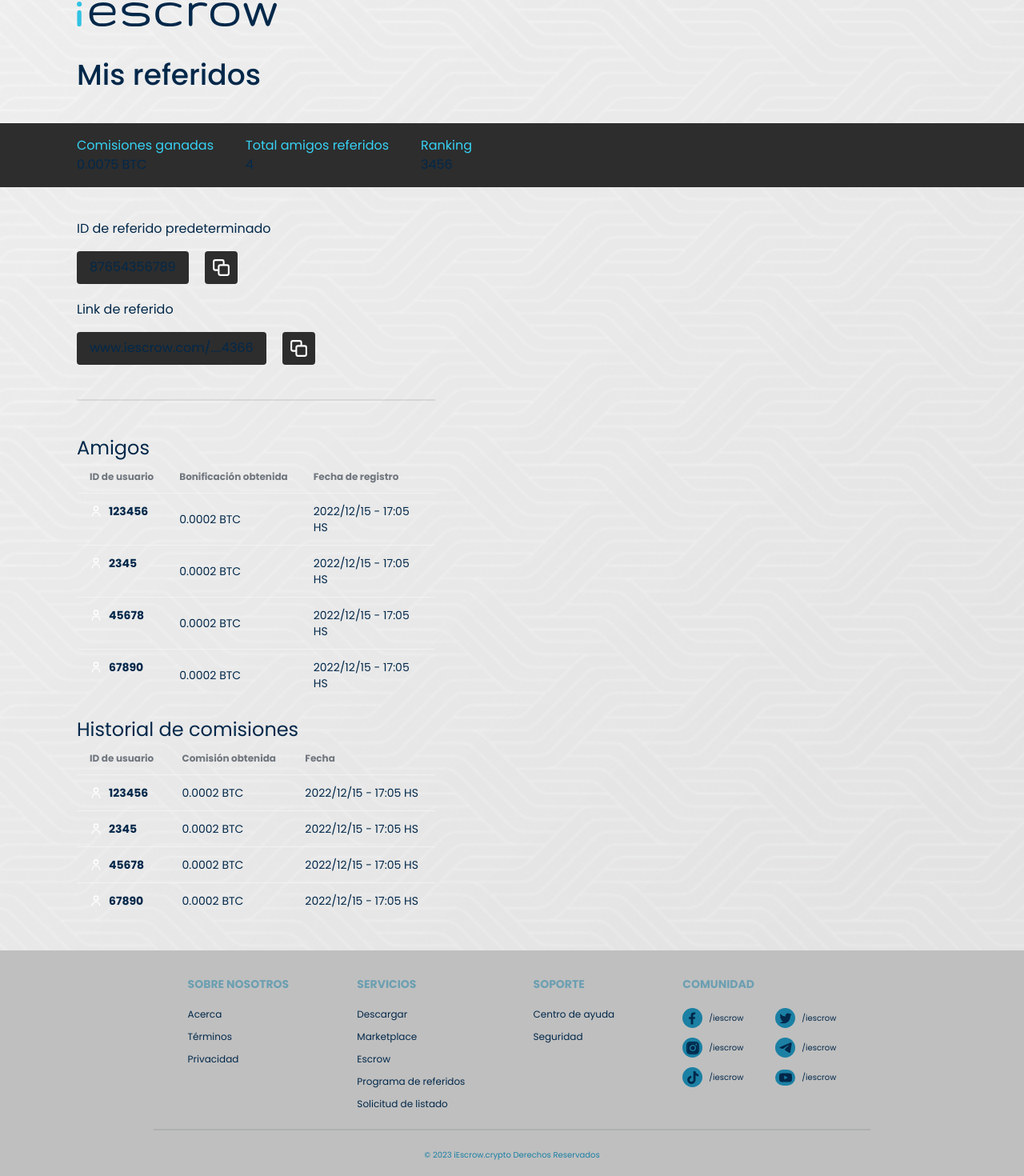
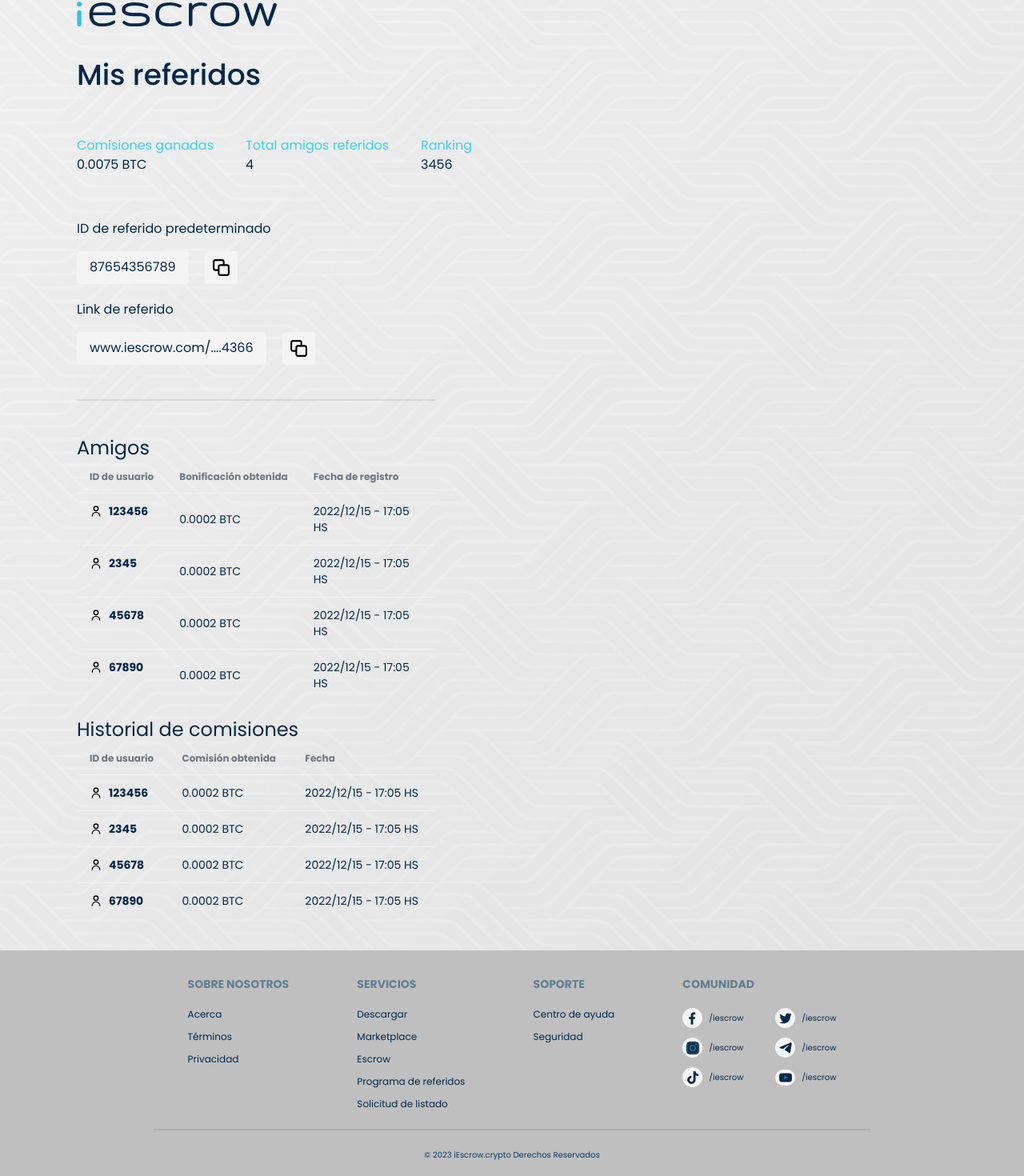
Before and after one commit to iEscrow/frontend, a Next.js app: page /referrals in a window 1280 px wide. Shown: the part 143-1613 px from the top of the page at 80% size. Built offline with nearby package versions, Linux system fonts and the light colour scheme.

Commit message:
[Add] light mode

```diff
--- a/src/app/components/Footer/footer.jsx
+++ b/src/app/components/Footer/footer.jsx
@@ -6,7 +6,7 @@
     <footer className=" hidden md:flex flex-col py-8 px-48 bg-gray dark:bg-black">
       <div className="flex justify-around text-xs">
       <div className="flex flex-col gap-3">
-        <span className="footer-title text-blue-2 text-sm">Sobre nosotros</span>
+        <span className="footer-title dark:text-blue-2 text-blue text-sm">Sobre nosotros</span>
         <Link href={"/"} className="link link-hover">
           Acerca
         </Link>
@@ -18,7 +18,7 @@
         </Link>
       </div>
       <div className="flex flex-col gap-3">
-        <span className="footer-title text-blue-2 text-sm">Servicios</span>
+        <span className="footer-title dark:text-blue-2 text-blue text-sm">Servicios</span>
         <Link href={"/"} className="link link-hover">
           Descargar
         </Link>
@@ -36,7 +36,7 @@
         </Link>
       </div>
       <div className="flex flex-col gap-3">
-        <span className="footer-title text-blue-2 text-sm">Soporte</span>
+        <span className="footer-title dark:text-blue-2 text-blue text-sm">Soporte</span>
         <Link href="/help-center" className="link link-hover">
           Centro de ayuda
         </Link>
@@ -45,13 +45,13 @@
         </Link>
       </div>
       <div className="flex flex-col gap-3">
-        <span className="footer-title text-blue-2 text-sm">Comunidad</span>
+        <span className="footer-title dark:text-blue-2 text-blue  text-sm">Comunidad</span>
         <div className="grid grid-cols-2 gap-x-10 gap-y-3 text-[10px]">
         {icons.map((i) => {
           return (
             <div key={i.path} className="grid grid-flow-col gap-4">
               <Link href={i.path} className="flex items-center gap-2">
-                <div className="bg-blue-2 rounded-full p-1">
+                <div className="dark:bg-blue-2 bg-white rounded-full p-1">
                   <Image src={i.img} alt=" " />
                 </div>
                 /iescrow
@@ -63,7 +63,7 @@
       </div>
       </div>
       <div className="divider "/>
-      <p className="text-center text-blue-2 text-[10px]">© 2023 iEscrow.crypto Derechos Reservados</p>
+      <p className="text-center dark:text-blue-2 text-blue text-[10px]">© 2023 iEscrow.crypto Derechos Reservados</p>
     </footer>
   );
 }
--- a/src/app/components/Referral/Referral.jsx
+++ b/src/app/components/Referral/Referral.jsx
@@ -11,7 +11,7 @@
       <div className="flex flex-col max-md:items-center gap-4">
         <p>ID de referido predeterminado</p>
         <div className="flex gap-5">
-          <p className="bg-input-gay px-4 py-2 rounded w-fit ">{referralId}</p>
+          <p className="dark:bg-input-gay bg-white px-4 py-2 rounded w-fit ">{referralId}</p>
           <button
             onClick={() => {
               navigator.clipboard.writeText(referralId);
@@ -19,16 +19,16 @@
               setTimeout(()=> setCopied(false), 2000 )
 
             }}
-            className="bg-input-gay p-2 rounded"
+            className="dark:bg-input-gay bg-white p-2 rounded"
           >
-            <Image src={copy} alt="copy" width={25} />
+            <Image src={copy} alt="copy" className="invert dark:invert-0" width={25} />
           </button>
         </div>
       </div>
       <div className=" flex flex-col max-md:items-center gap-4">
         <p>Link de referido</p>
         <div className="flex gap-5">
-          <p className="bg-input-gay px-4 py-2 rounded w-fit ">
+          <p className="dark:bg-input-gay bg-white px-4 py-2 rounded w-fit ">
             {referralLink}
           </p>
           <button
@@ -37,9 +37,9 @@
               setCopied(true);
               setTimeout(()=> setCopied(false), 2000 )
             }}
-            className="bg-input-gay p-2 rounded"
+            className="dark:bg-input-gay bg-white p-2 rounded"
           >
-            <Image src={copy} alt="copy" width={25} />
+            <Image src={copy} alt="copy" width={25} className="invert dark:invert-0" />
           </button>
         </div>
       </div>
--- a/src/app/components/marketplace/selectWallet.jsx
+++ b/src/app/components/marketplace/selectWallet.jsx
@@ -14,7 +14,7 @@
   };
   return (
     <>
-      <div className="flex flex-col gap-6 dark:text-white text-dark-blue">
+      <div className="flex flex-col items-center gap-6 dark:text-white text-dark-blue">
         <div>
           <p>Enviar</p>
           <select
@@ -41,7 +41,7 @@
         </div>
       </div>
       <div className="divider"></div>
-      <div className="flex gap-6">
+      <div className="flex justify-center gap-6">
         <div className="flex items-center gap-4">
           <input
             onClick={handleOption}
--- a/src/app/referrals/page.jsx
+++ b/src/app/referrals/page.jsx
@@ -40,7 +40,7 @@
         />
       </div>
       <h1 className="md:text-4xl text-2xl  font-medium max-md:flex justify-center md:px-24">Mis referidos</h1>
-      <div className="bg-input-gay md:px-24 px-4 py-4">
+      <div className="dark:bg-input-gay md:px-24 px-4 py-4">
         <div className="flex items-center gap-2 md:gap-10">
           <div className="max-md:text-sm">
             <p className="text-light-blue">Comisiones ganadas</p>
@@ -79,7 +79,7 @@
                         viewBox="0 0 24 24"
                         fill="none"
                         xmlns="http://www.w3.org/2000/svg"
-                        className="w-4"
+                        className="w-4 invert dark:invert-0"
                       >
                         <g id="SVGRepo_bgCarrier" stroke-width="0"></g>
                         <g
@@ -128,7 +128,7 @@
                         viewBox="0 0 24 24"
                         fill="none"
                         xmlns="http://www.w3.org/2000/svg"
-                        className="w-4"
+                        className="w-4 invert dark:invert-0"
                       >
                         <g id="SVGRepo_bgCarrier" stroke-width="0"></g>
                         <g
```
